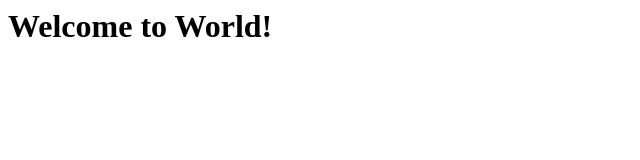
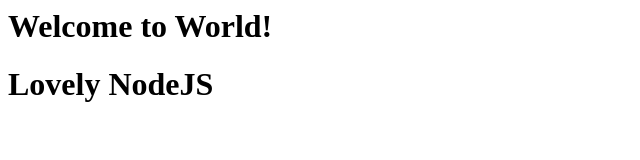
Before and after one commit to willianlay07/testwebserver, a website: page public/index.html in a window 1280 px wide. Shown: the whole page, without its empty margins (0-640 px from the left). Drawn offline with Linux system fonts and the light colour scheme.

Commit message:
Update Text at index.html

```diff
--- a/public/index.html
+++ b/public/index.html
@@ -4,5 +4,6 @@
 	</head>
 	<body>
 		<h1>Welcome to World!</h1>
+		<h1>Lovely NodeJS</h1>
 	</body>
 </html>
```
